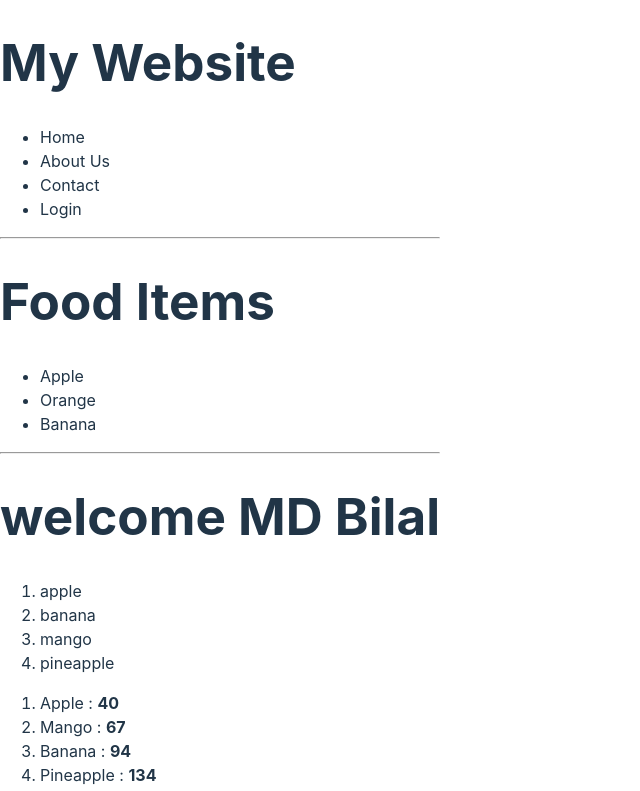
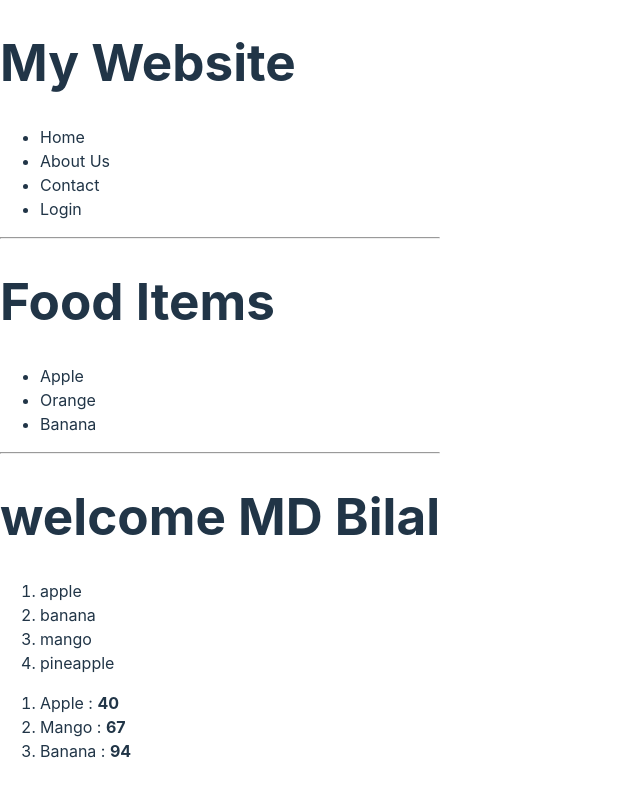
Before and after one commit to mdbilal/React-Basics, a React (Vite) app: page / in a window 1280 px wide. Shown: the top 791 px of the page, without its empty margins (0-640 px from the left). Built offline with nearby package versions, Linux system fonts and the light colour scheme.

Commit message:
filter array

```diff
--- a/src/components/ObjectMap.jsx
+++ b/src/components/ObjectMap.jsx
@@ -5,8 +5,10 @@ function ObjectMap(){
         {id: 3, name:"Banana", calories:94},
         {id: 4, name:"Pineapple", calories:134},
         {id: 5, name:"Peach", calories:152},
-    ]
-    const list = fruits.map(fruit => <li key={fruit.id}>{fruit.name} : <b>{fruit.calories}</b></li>)
+    ];
+
+    const filterList = fruits.filter(fruit => fruit.calories < 100);
+    const list = filterList.map(fruit => <li key={fruit.id}>{fruit.name} : <b>{fruit.calories}</b></li>)
     return (<ol>{list}</ol>);
 }
 
```
